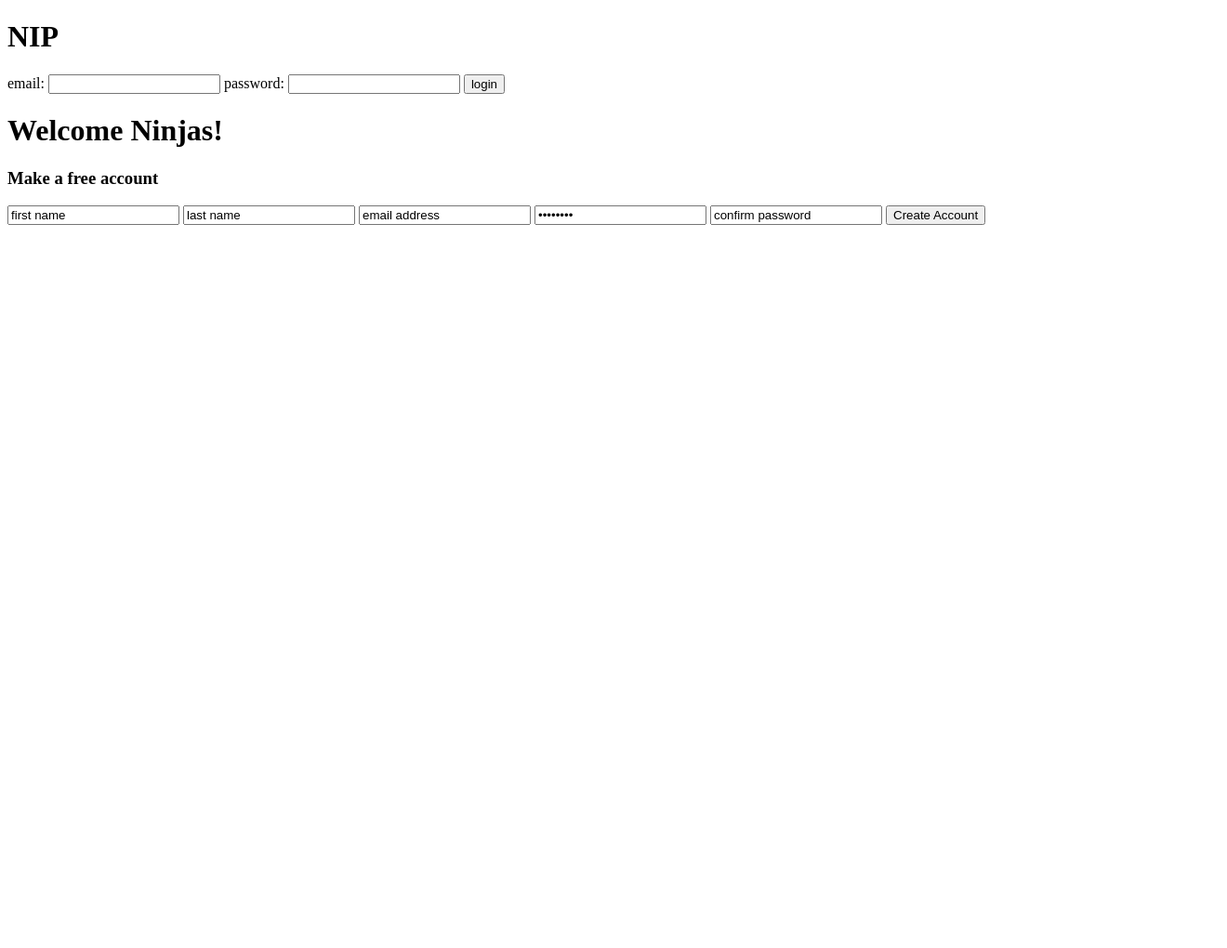
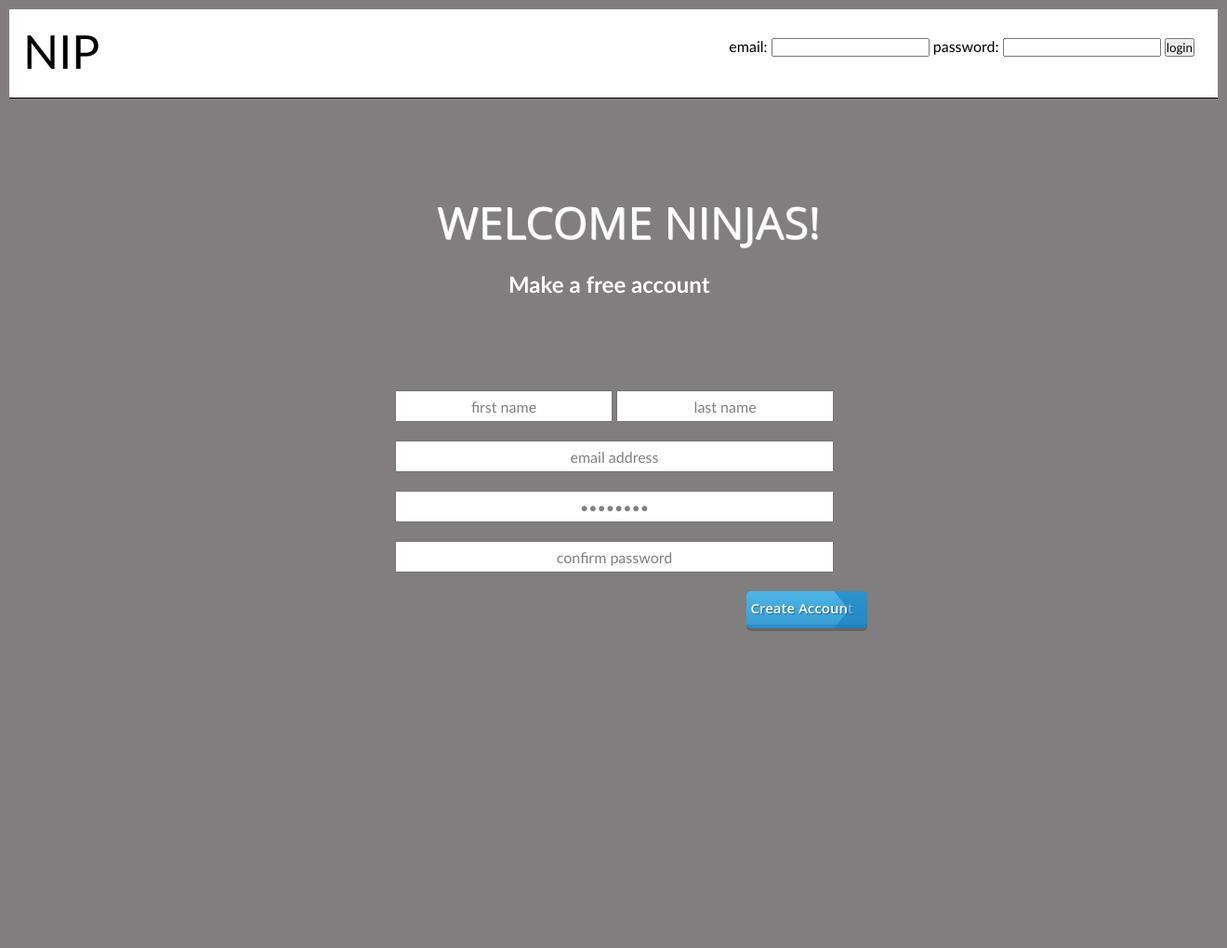
Before and after one commit to Sadorski/nip, a Django app: page / in a window 1320 px wide. Shown: the whole page at 93% size. Before the commit the page ends 242 px from the top, so only its background shows below. Run offline with Django 3.2, Linux system fonts and the light colour scheme; parts of the project's set-up code (start-up, migrations or seed data) failed here and were passed over.

Commit message:
made changes to reg

```diff
--- a/main/apps/nip/static/nip/css/style.css
+++ b/main/apps/nip/static/nip/css/style.css
@@ -5,16 +5,182 @@
     font-family: 'Trebuchet MS', 'Lucida Sans Unicode', 'Lucida Grande', 'Lucida Sans', Arial, sans-serif;
 }
 .wrapper{
-    background-color: orangered;
-    height: auto;
+    width: 1300px;
+    background-color: rgb(128, 126, 126);
+    height: 1000px;
     margin: 0px auto;
     padding: 10px;
    }
 .header {
-    background-color: mediumvioletred;
-    height: 60px;
+    background-color: white;
+    height: 65px;
+    padding:15px;
     border-bottom: 1px solid black;
 }
+.header form{
+    display: inline-block;
+    float: right;
+    margin-top: 15px;
+    margin-right: 10px;
+}
+.login-main{
+    margin-top: 100px;
+}
+.login-main h1 {
+    color: white;
+    font-size: 3em;
+    margin: 50px 0px 20px 460px;
+}
+.login-main h3{
+    color: white;
+    font-size: 1.5em;
+    margin: 0 0 100px 537px;
+}
+.FNAME, .LNAME{
+    color: grey;
+    font-size: 16px;
+    text-align: center;
+    height: 30px;
+    width: 230px;
+    margin-bottom: 20px;
+}
+
+.EMAIL, .PASSWORD, .PASSWORD2{
+    color: grey;
+    display: block;
+    font-size: 16px;
+    text-align: center;
+    height: 30px;
+    width: 468px;
+    margin-bottom: 20px;
+}
+.FORM{
+    margin-left: 415px;
+}
+
+.btn {
+    background: #3498db;
+    width: 180px;
+    padding: 7px 0;
+    margin-top: 20px;
+    position: absolute;
+    left: 50%;
+    border-radius: 50%;
+    transform: translateX(-50%) translateY(-50%);
+    border-radius: 3px;
+  }
+
+
+
+ /* Button CSS: */
+
+
+ @import url(https://fonts.googleapis.com/css?family=Open+Sans:400,600,700);
+
+/* General Buttons */
+button {
+  width: 130px;
+  height: 40px;
+  background: linear-gradient(to bottom, #4eb5e5 0%,#389ed5 100%); /* W3C */
+  border: none;
+  border-radius: 5px;
+  position: relative;
+  border-bottom: 4px solid #2b8bc6;
+  color: #fbfbfb;
+  font-weight: 600;
+  font-family: 'Open Sans', sans-serif;
+  text-shadow: 1px 1px 1px rgba(0,0,0,.4);
+  font-size: 15px;
+  text-align: left;
+  text-indent: 5px;
+  box-shadow: 0px 3px 0px 0px rgba(0,0,0,.2);
+  cursor: pointer;
+
+/* Just for presentation */
+  display: block;
+  margin: 0 auto;
+  margin-bottom: 20px;
+}
+button:active {
+  box-shadow: 0px 2px 0px 0px rgba(0,0,0,.2);
+  top: 1px;
+}
+
+button:after {
+  content: "";
+  width: 0;
+  height: 0;
+  display: block;
+  border-top: 20px solid #187dbc;
+  border-bottom: 20px solid #187dbc;
+  border-left: 16px solid transparent;
+  border-right: 20px solid #187dbc;
+  position: absolute;
+  opacity: 0.6;
+  right: 0;
+  top: 0;
+  border-radius: 0 5px 5px 0;
+}
+
+/* Button pointing left */
+
+button.back {
+  text-align: right;
+  padding-right: 12px;
+  box-sizing: border-box;
+}
+button.back:after {
+  content: "";
+  width: 0;
+  height: 0;
+  display: block;
+  border-top: 20px solid #187dbc;
+  border-bottom: 20px solid #187dbc;
+  border-right: 16px solid transparent;
+  border-left: 20px solid #187dbc;
+  position: absolute;
+  opacity: 0.6;
+  left: 0;
+  top: 0;
+  border-radius: 5px 0 0 5px;
+}
+
+/* Single buttons */
+
+button.site {
+  width: 40px;
+  text-align: center;
+  text-indent: 0;
+}
+button.site:after{
+  display: none;
+}
+
+
+/* Presentation stuff */
+.holder {
+  width: 400px;
+  background: #efefef;
+  padding: 30px 10px;
+  box-sizing: border-box;
+  margin: 0 auto;
+  margin-top: 20px;
+  text-align: center;
+}
+
+h1 {
+  font: 400 16px 'Open Sans';
+  text-transform: uppercase;
+  color: #999;
+  text-shadow: 1px 1px 1px #fff;
+  margin-bottom: 30px;
+}
+
+/* END BUTTON CSS */
+
+
+
+
 .left-LOGO {
     display: inline-block;
     font-size: 50px;
--- a/main/apps/nip/templates/nip/login.html
+++ b/main/apps/nip/templates/nip/login.html
@@ -4,11 +4,19 @@
     <meta charset="UTF-8">
     <meta name="viewport" content="width=device-width, initial-scale=1.0">
     <meta http-equiv="X-UA-Compatible" content="ie=edge">
+    <!-- {% load static %}
+    <link rel="stylesheet" href="{% static 'nip/css/style.css' %}" media="screen" title="no title"  charset="utf-8"> -->
+    <link rel="stylesheet" href="../../static/nip/css/style.css">
+    <script src="https://ajax.googleapis.com/ajax/libs/jquery/3.3.1/jquery.min.js"></script>
+    <script src="https://cdnjs.cloudflare.com/ajax/libs/Buttons/2.0.0/css/buttons.css"></script>
     <title>Welcome Ninjas!</title>
 </head>
 <body>
+    <div class="wrapper">
         <div class=header>
-        <h1>NIP</h1>
+            <div class="left-LOGO">
+                <p>NIP</p>
+            </div>
             <form action=/process method=post>
                 {% csrf_token %}
                 <input type=hidden name=action value=login>
@@ -19,20 +27,24 @@
                 <input type=submit name=submit value=login>
             </form>
         </div>
-    <div class=body>
+        <div class=login-main>
             <h1>Welcome Ninjas!</h1>
             <h3>Make a free account</h3>
-        <form action=/process method=post>
+            <form action=/process method=post class="FORM">
                 {% csrf_token %}
                 <input type=hidden name=action value=reg>
-            <input type=text name=first_name value="first name">
-            <input type=text name=last_name value="last name">
-            <input type=text name=email value="email address">
-            <input type=password name=password value="password">
-            <input type=confirm name=confirm value="confirm password">
-            <input type=submit name=submit value="Create Account">
+                <div class="NAME">
+                    <input type="text" name="first_name" value="first name" class="FNAME">
+                    <input type="text" name="last_name" value="last name" class="LNAME">
+                </div>
+                <div class="EMAIL-PASSWORDS">
+                    <input type="text" name="email" value="email address" class="EMAIL">
+                    <input type="password" name="password" value="password" class="PASSWORD">
+                    <input type="confirm" name="confirm" value="confirm password" class="PASSWORD2">
+                </div>
+                <button class="button">Create Account</button>
             </form>
         </div>
-
+    </div>
 </body>
 </html>
--- a/main/apps/nip/templates/nip/registration.html
+++ b/main/apps/nip/templates/nip/registration.html
@@ -4,9 +4,9 @@
     <meta charset="UTF-8">
     <meta name="viewport" content="width=device-width, initial-scale=1.0">
     <meta http-equiv="X-UA-Compatible" content="ie=edge">
-    <!-- {% load static %}
-    <link rel="stylesheet" href="{% static nip/css/style.css' %}" media="screen" title="no title"  charset="utf-8"> -->
-    <link rel="stylesheet" href="../../static/nip/style.css">
+    {% load static %}
+    <link rel="stylesheet" href="{% static 'nip/css/style.css' %}" media="screen" title="no title"  charset="utf-8">
+    <link rel="stylesheet" href="../../static/nip/css/style.css">
     <!-- <link rel="stylesheet" href="https://maxcdn.bootstrapcdn.com/bootstrap/4.0.0/css/bootstrap.min.css" integrity="sha384-Gn5384xqQ1aoWXA+058RXPxPg6fy4IWvTNh0E263XmFcJlSAwiGgFAW/dAiS6JXm" crossorigin="anonymous"> -->
     <!-- <script src="https://maxcdn.bootstrapcdn.com/bootstrap/4.0.0/js/bootstrap.min.js" integrity="sha384-JZR6Spejh4U02d8jOt6vLEHfe/JQGiRRSQQxSfFWpi1MquVdAyjUar5+76PVCmYl" crossorigin="anonymous"></script> -->
     <script src="https://ajax.googleapis.com/ajax/libs/jquery/3.3.1/jquery.min.js"></script>
--- a/main/apps/nip/templates/nip/strengths.html
+++ b/main/apps/nip/templates/nip/strengths.html
@@ -6,6 +6,7 @@
     <meta http-equiv="X-UA-Compatible" content="ie=edge">
     {% load static %}
     <link rel="stylesheet" href="{% static 'nip/css/style.css' %}" media="screen" title="no title"  charset="utf-8">
+    <link rel="stylesheet" href="../../static/nip/style.css">
     <!-- <link rel="stylesheet" href="https://maxcdn.bootstrapcdn.com/bootstrap/4.0.0/css/bootstrap.min.css" integrity="sha384-Gn5384xqQ1aoWXA+058RXPxPg6fy4IWvTNh0E263XmFcJlSAwiGgFAW/dAiS6JXm" crossorigin="anonymous"> -->
     <!-- <script src="https://maxcdn.bootstrapcdn.com/bootstrap/4.0.0/js/bootstrap.min.js" integrity="sha384-JZR6Spejh4U02d8jOt6vLEHfe/JQGiRRSQQxSfFWpi1MquVdAyjUar5+76PVCmYl" crossorigin="anonymous"></script> -->
     <script src="https://ajax.googleapis.com/ajax/libs/jquery/3.3.1/jquery.min.js"></script>
```
Lines whose indentation alone changed are shown as unchanged.
